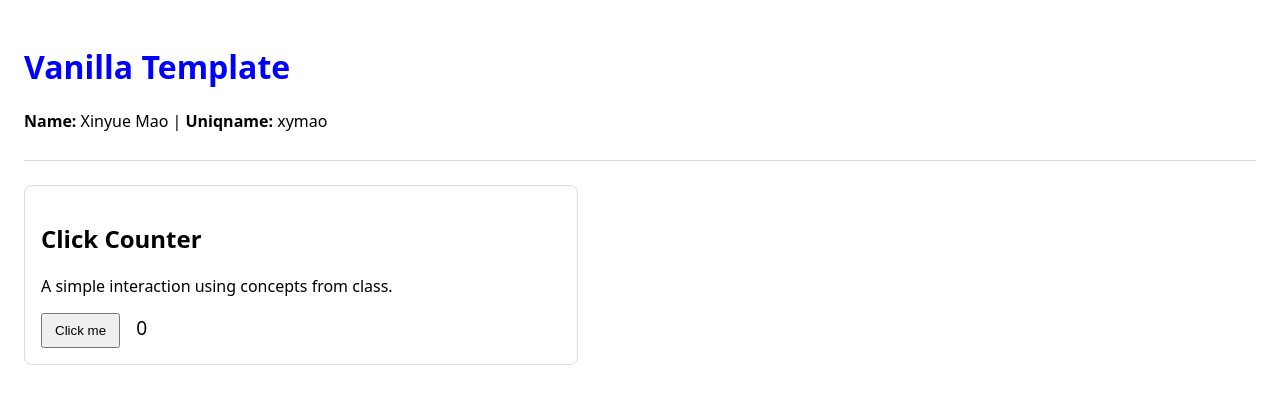
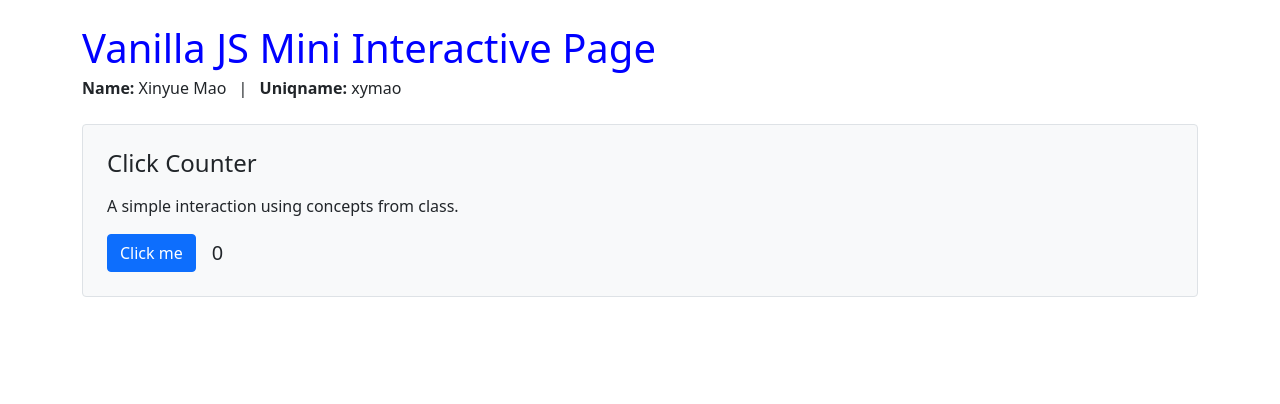
Before and after one commit to mxylumos/F25_vanillaJS, a website: page index.html in a window 1280 px wide. Drawn offline with nearby package versions, Linux system fonts and the light colour scheme.

Commit message:
vanilla js publish

```diff
--- a/css/style.css
+++ b/css/style.css
@@ -2,32 +2,3 @@
 h1 {
   color: blue;
 }
-
-body {
-  font-family: system-ui, Arial, sans-serif;
-  margin: 0;
-  padding: 24px;
-}
-
-header {
-  margin-bottom: 24px;
-  padding-bottom: 12px;
-  border-bottom: 1px solid #ddd;
-}
-
-main section {
-  padding: 16px;
-  border: 1px solid #ddd;
-  border-radius: 8px;
-  max-width: 520px;
-}
-
-button {
-  padding: 8px 12px;
-  cursor: pointer;
-}
-
-#count-display {
-  margin-left: 12px;
-  font-size: 1.2rem;
-}
--- a/index.html
+++ b/index.html
@@ -2,27 +2,37 @@
 <html lang="en">
 <head>
   <meta charset="utf-8">
-  <title>Vanilla JS Template</title>
+  <title>Vanilla Template</title>
+  <link href="https://cdn.jsdelivr.net/npm/bootstrap@5.1.3/dist/css/bootstrap.min.css" rel="stylesheet"
+        integrity="sha384-1BmE4kWBq78iYhFldvKuhfTAU6auU8tT94WrHftjDbrCEXSU1oBoqyl2QvZ6jIW3"
+        crossorigin="anonymous">
   <link rel="stylesheet" href="css/style.css">
 </head>
+
 <body>
-<header>
-  <h1>Vanilla Template</h1>
-
-  <p>
-    <strong>Name:</strong> Xinyue Mao |
-    <strong>Uniqname:</strong> xymao
-  </p>
+<header class="container py-4">
+  <div class="row align-items-center">
+    <div class="col">
+      <h1 class="mb-1">Vanilla JS Mini Interactive Page</h1>
+      <p class="mb-0">
+        <strong>Name:</strong> Xinyue Mao
+        <span class="mx-2">|</span>
+        <strong>Uniqname:</strong> xymao
+      </p>
+    </div>
+  </div>
 </header>
 
-<main>
-  <section>
-    <h2>Click Counter</h2>
-    <p>A simple interaction using concepts from class.</p>
+<main class="container">
+  <section class="p-4 bg-light border rounded">
+    <h2 class="h4 mb-3">Click Counter</h2>
+    <p class="mb-3">A simple interaction using concepts from class.</p>
 
-    <div>
-      <button id="count-btn" type="button">Click me</button>
-      <span id="count-display">0</span>
+    <div class="d-flex align-items-center gap-3">
+      <button id="count-btn" class="btn btn-primary" type="button">
+        Click me
+      </button>
+      <span id="count-display" class="fs-5">0</span>
     </div>
   </section>
 </main>
--- a/js/script.js
+++ b/js/script.js
@@ -5,8 +5,6 @@ const addNumbers = (first, second) => {
 document.addEventListener("DOMContentLoaded", () => {
   const btn = document.querySelector("#count-btn");
   const display = document.querySelector("#count-display");
-
-  if (!btn || !display) return;
 
   let count = 0;
 
@@ -17,7 +15,5 @@ document.addEventListener("DOMContentLoaded", () => {
 });
 
 if (typeof module !== "undefined") {
-  module.exports = {
-    addNumbers
-  };
+  module.exports = { addNumbers };
 }
```
